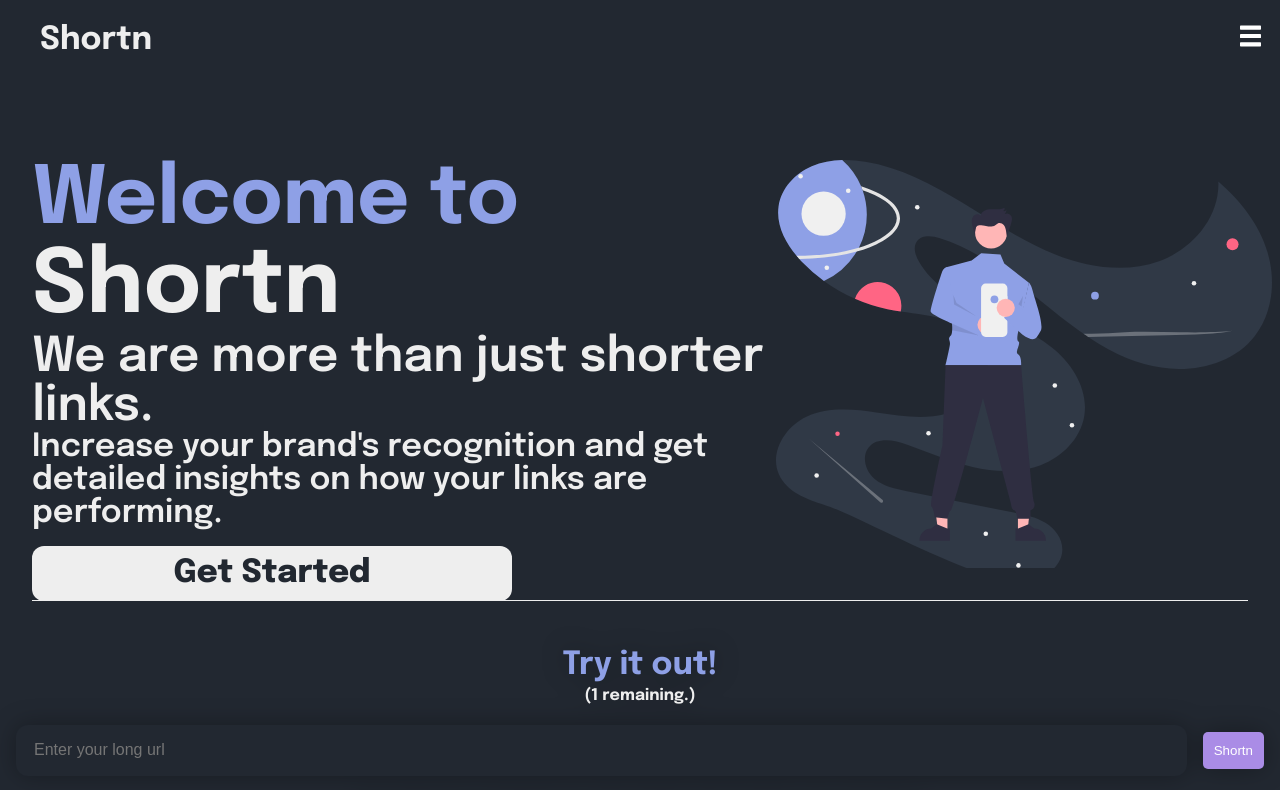
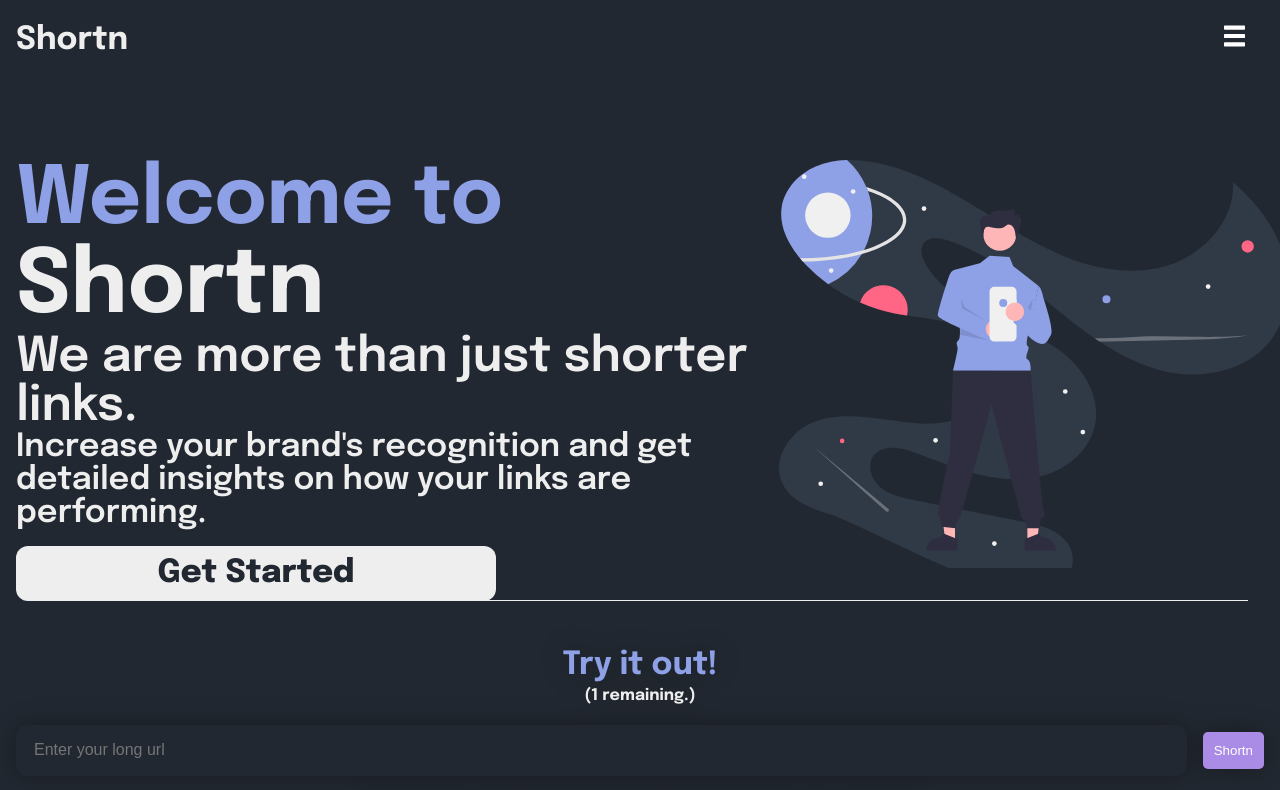
Before and after one commit to denizlg24/url-shortner, a React (Vite) app: page / in a window 1280 px wide. Shown: the top 790 px of the page. Built offline with nearby package versions, Linux system fonts and the light colour scheme.

Commit message:
change css

```diff
--- a/src/components/HamburguerMenu.css
+++ b/src/components/HamburguerMenu.css
@@ -1,6 +1,6 @@
 .hamburger-toggle-container {
   position: absolute;
-  right: 2.5rem;
+  right: 3.5rem;
   top: -0.25rem;
   transform: scale(0.35);
 }
--- a/src/components/Header.css
+++ b/src/components/Header.css
@@ -31,14 +31,13 @@
   top: 50%;
   transform: translateY(-50%);
   position: absolute;
-  left: 0;
+  left: 1rem;
   display: flex;
   align-items: center;
 }
 
 .header-container__icon h1 {
   width: fit-content;
-  margin-left: 2.5rem;
   transition: all ease-in-out .15s;
   color: var(--color-text);
 }
--- a/src/pages/LandingPage.css
+++ b/src/pages/LandingPage.css
@@ -11,6 +11,8 @@
   height: 600px;
   max-width: 1440px;
   padding: 2rem;
+  padding-left: 1rem;
+  padding-right: 1rem;
   padding-top: 10rem;
   display: flex;
 }
--- a/src/pages/Pricing.jsx
+++ b/src/pages/Pricing.jsx
@@ -13,7 +13,7 @@ const Pricing = (props) => {
         setPlan(response.data);
       }
       else{
-        console.log(response);
+        props.handleLogout();
       }
     }
     if(localStorage.getItem("accessToken")){
@@ -39,7 +39,7 @@ const Pricing = (props) => {
               desc={
                 "With this plan, you can enjoy limited features, but still experience the benefits of our product."
               }
-              buttonText={!myPlan ? ("Join for Free.") : (!props.isLoggedIn? "Join for Free." : (myPlan.subscription === "free" ? "Current Plan." : "Downgrade to Free."))}
+              buttonText={!myPlan ? ("Join for Free.") : (!props.isLoggedIn? "Join for Free." : (myPlan.subscription === "free" ? "Current Plan." : "Downgrade to Freec."))}
               features={[
                 { title: "Up to 3 shortn's/month.", id: "available" ,key:0 },
                 { title: "Get a url's total clicks", id: "medium" ,key:1},
```
